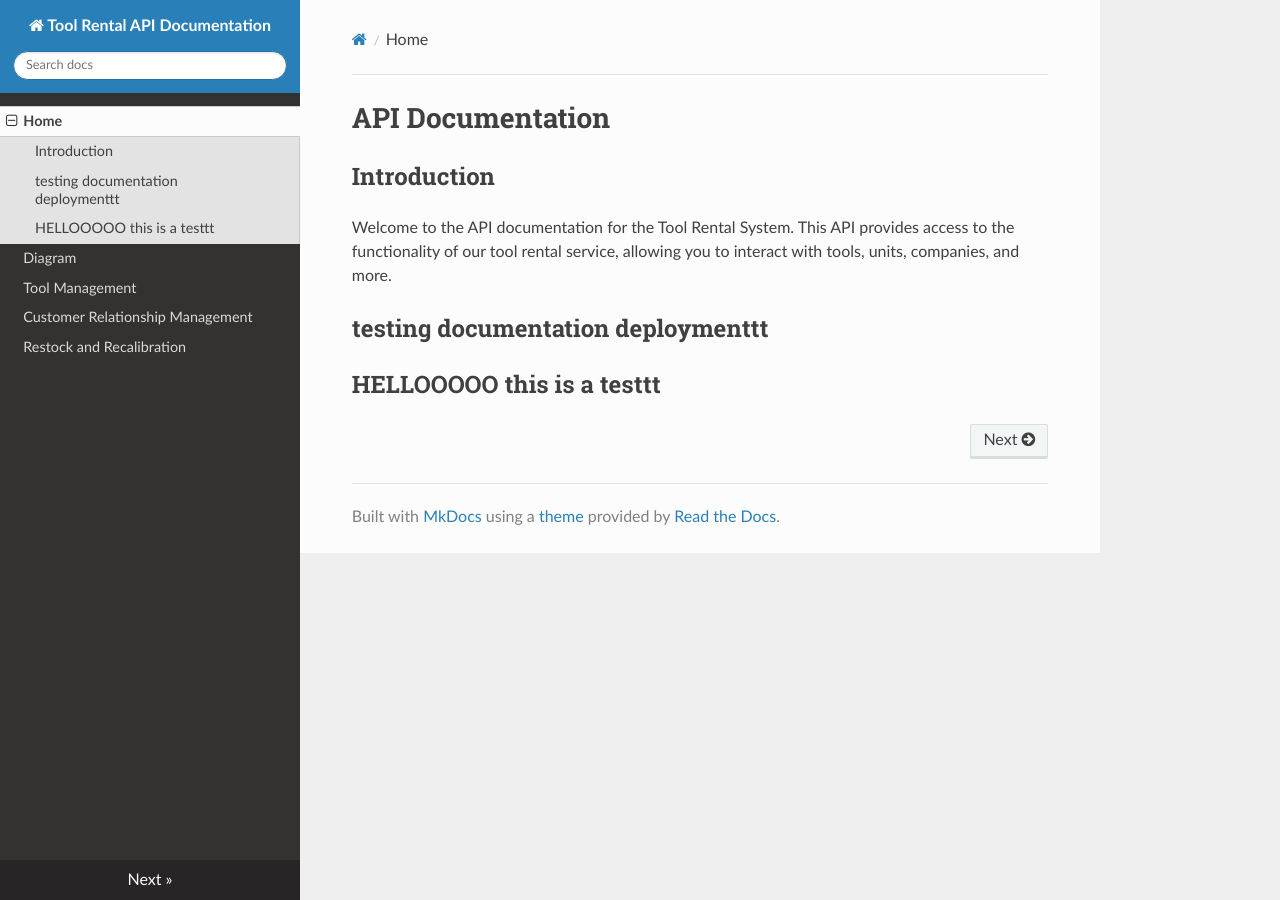
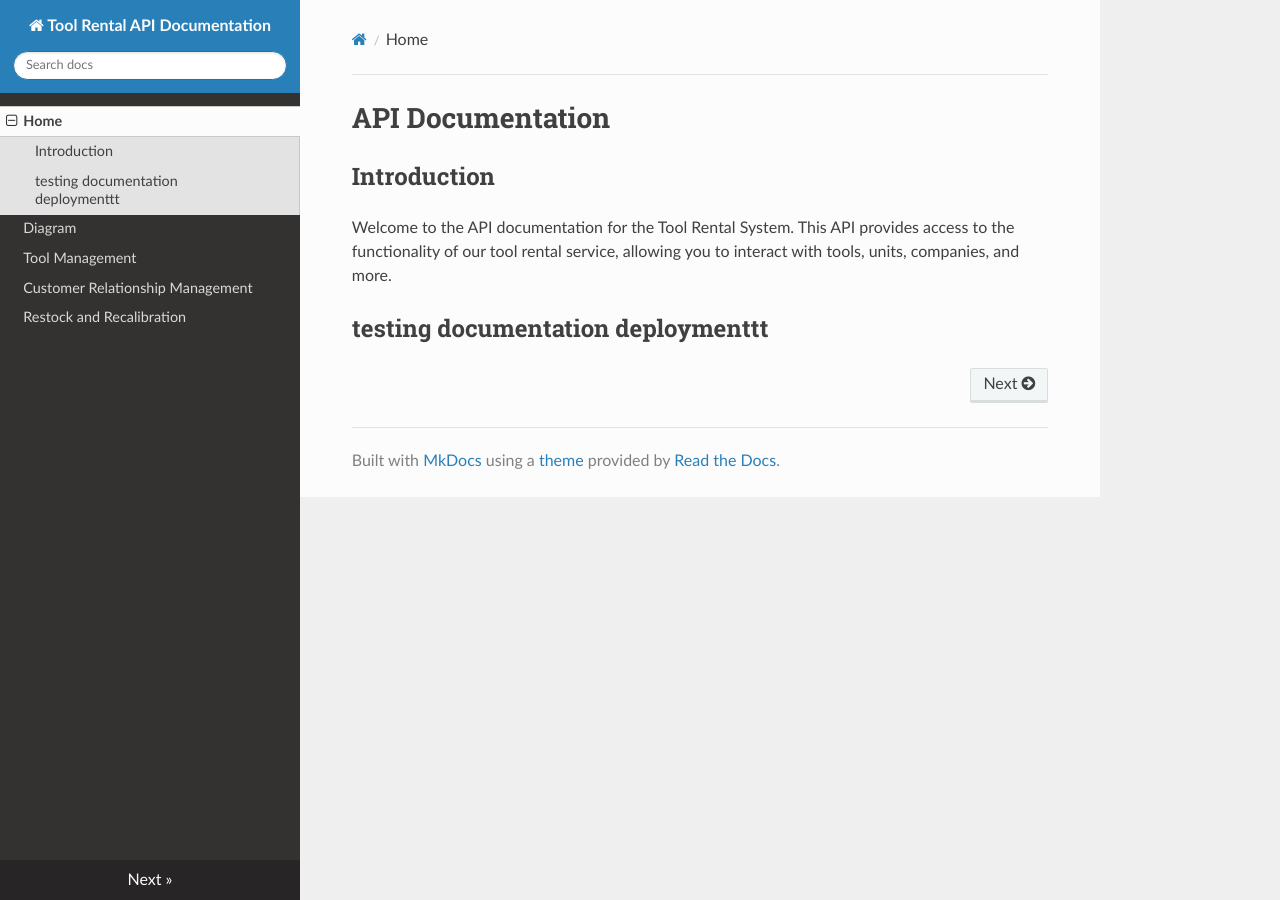
Before and after one commit to WillTrem/UInnovate, an MkDocs documentation site: the page built from documentation/docs/index.md, in a window 1280 px wide. Built offline with MkDocs 1.6.1, drawn with Linux system fonts in a browser that asks for light colours; nearby versions of some CDN libraries.

Commit message:
Update index.md

```diff
--- a/documentation/docs/index.md
+++ b/documentation/docs/index.md
@@ -5,4 +5,3 @@
 Welcome to the API documentation for the Tool Rental System. This API provides access to the functionality of our tool rental service, allowing you to interact with tools, units, companies, and more.
 
 ## testing documentation deploymenttt
-## HELLOOOOO this is a testtt
```
